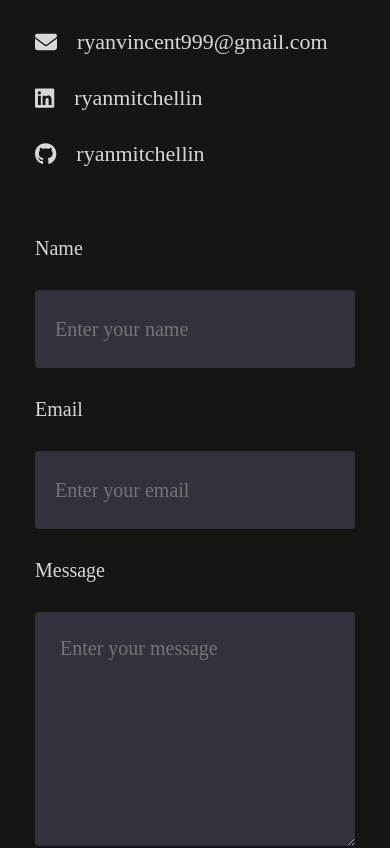
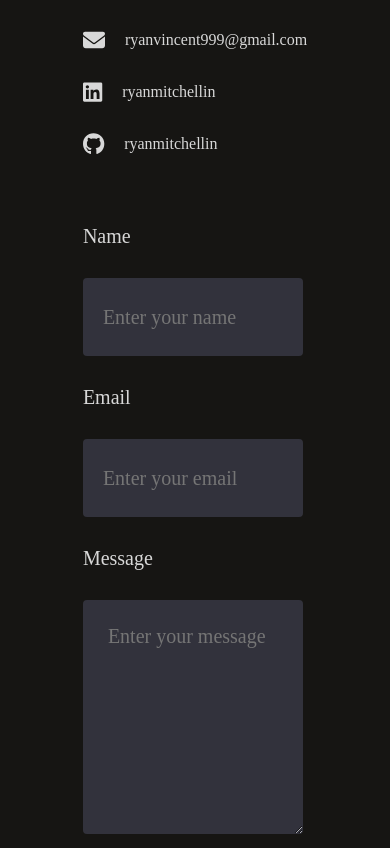
Before and after one commit to ryanmitchellin/ryanmitchellin.github.io, a React (Vite) app: page / in a window 390 px wide. Shown: the part 8384-9232 px from the top of the page. Built offline with nearby package versions, Linux system fonts and the light colour scheme.

Commit message:
css update2

```diff
--- a/src/components/Contact/Contact.css
+++ b/src/components/Contact/Contact.css
@@ -194,6 +194,8 @@
   }
 
   .contact-section {
+    margin-left: 70px;
+    margin-right: 70px;
     flex-direction: column;
     gap: 70px;
   }
@@ -214,18 +216,22 @@
     width: 25px;
   }
 
+  .contact-detail a{
+    font-size: 16px;
+  }
+
   .contact-right label {
     width: 90%;
     font-size: 20px;
   }
 
   .contact-right input {
-    width: 300px;
+    width: 200px;
     font-size: 20px;
   }
 
   .contact-right textarea {
-    width: 270px;
+    width: 170px;
     font-size: 20px;
   }
 
```
